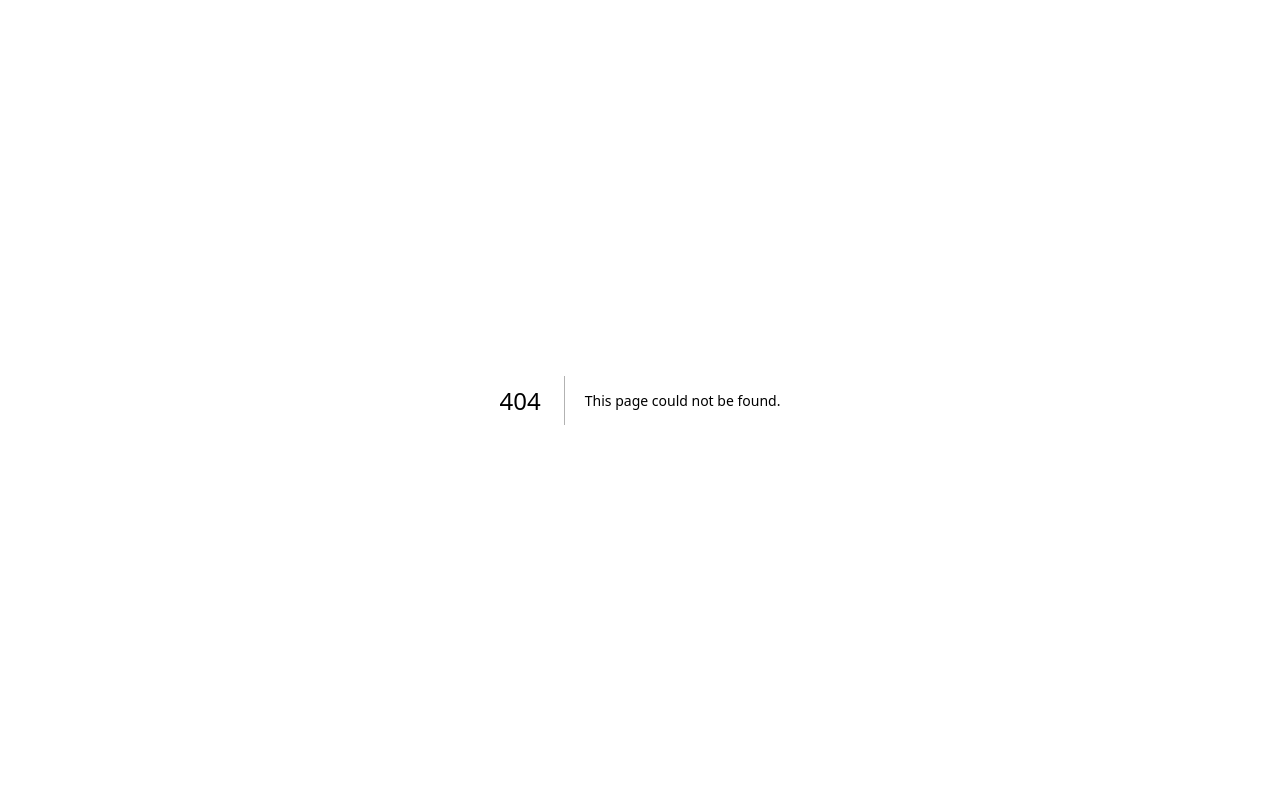
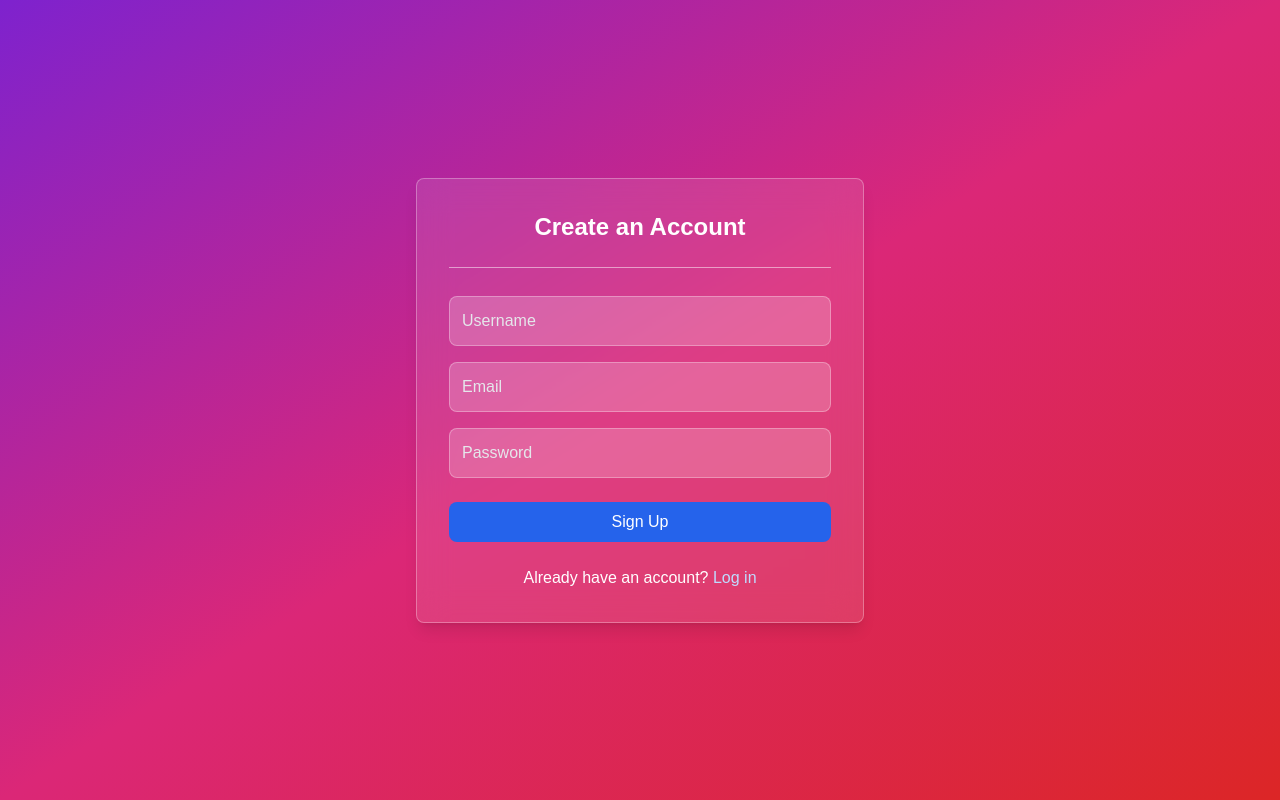
Before and after one commit to nfransec/twocents, a Next.js app: page /signup in a window 1280 px wide. Before the commit this address had no page. Built offline with nearby package versions, Linux system fonts and the light colour scheme.

Commit message:
Initial commit: added login and signup pages with glassmorphism design

```diff
--- /dev/null
+++ b/src/app/login/page.tsx
@@ -0,0 +1,58 @@
+'use client';
+import Link from "next/link";
+import React, { useState } from "react";
+import { useRouter } from "next/navigation";
+
+export default function LoginPage() {
+    const [user, setUser] = useState({
+        email: "",
+        password: "",
+    })
+
+    const onLogin = async () => {
+        // login logic
+    }
+
+    return (
+        <div className="flex items-center justify-center min-h-screen bg-gradient-to-br from-purple-700 via-pink-600 to-red-600">
+            <div className="w-full max-w-md p-8 space-y-6 bg-white bg-opacity-10 backdrop-blur-lg rounded-lg shadow-lg border border-white/30">
+                <h1 className="text-2xl font-semibold text-center text-white">Login</h1>
+                <hr className="mb-6 border-white/50" />
+
+                <div className="space-y-4">
+                    <input
+                        className="w-full p-3 mt-1 bg-white bg-opacity-20 text-white placeholder-gray-200 border border-white/30 rounded-lg focus:outline-none focus:ring-2 focus:ring-blue-500"
+                        type="email"
+                        id="email"
+                        value={user.email}
+                        onChange={(e) => setUser({...user, email: e.target.value})}
+                        placeholder="Email"
+                    />
+
+                    <input
+                        className="w-full p-3 mt-1 bg-white bg-opacity-20 text-white placeholder-gray-200 border border-white/30 rounded-lg focus:outline-none focus:ring-2 focus:ring-blue-500"
+                        type="password"
+                        id="password"
+                        value={user.password}
+                        onChange={(e) => setUser({...user, password: e.target.value})}
+                        placeholder="Password"
+                    />
+                </div>
+
+                <button
+                    onClick={onLogin}
+                    className="w-full px-4 py-2 font-medium text-white bg-blue-600 rounded-lg hover:bg-blue-700 focus:outline-none focus:ring-2 focus:ring-blue-500 focus:ring-offset-2 transition ease-in-out duration-150"
+                >
+                    Login
+                </button>
+
+                <p className="text-center text-white">
+                    Don’t have an account?{' '}
+                    <Link href="/signup" className="text-blue-200 hover:underline">
+                        Sign up
+                    </Link>
+                </p>
+            </div>
+        </div>
+    );
+}
--- /dev/null
+++ b/src/app/signup/page.tsx
@@ -0,0 +1,68 @@
+'use client';
+import Link from "next/link";
+import React, { useState } from "react";
+import { useRouter } from "next/navigation";
+
+export default function SignUpPage() {
+    const [user, setUser] = useState({
+        email: "",
+        password: "",
+        username: "",
+    })
+
+    const onSignup = async () => {
+        // sign-up logic
+    }
+
+    return (
+        <div className="flex items-center justify-center min-h-screen bg-gradient-to-br from-purple-700 via-pink-600 to-red-600">
+            <div className="w-full max-w-md p-8 space-y-6 bg-white bg-opacity-10 backdrop-blur-lg rounded-lg shadow-lg border border-white/30">
+                <h1 className="text-2xl font-semibold text-center text-white">Create an Account</h1>
+                <hr className="mb-6 border-white/50" />
+
+                <div className="space-y-4">
+                    <input
+                        className="w-full p-3 mt-1 bg-white bg-opacity-20 text-white placeholder-gray-200 border border-white/30 rounded-lg focus:outline-none focus:ring-2 focus:ring-blue-500"
+                        type="text"
+                        id="username"
+                        value={user.username}
+                        onChange={(e) => setUser({...user, username: e.target.value})}
+                        placeholder="Username"
+                    />
+
+                    <input
+                        className="w-full p-3 mt-1 bg-white bg-opacity-20 text-white placeholder-gray-200 border border-white/30 rounded-lg focus:outline-none focus:ring-2 focus:ring-blue-500"
+                        type="email"
+                        id="email"
+                        value={user.email}
+                        onChange={(e) => setUser({...user, email: e.target.value})}
+                        placeholder="Email"
+                    />
+
+                    <input
+                        className="w-full p-3 mt-1 bg-white bg-opacity-20 text-white placeholder-gray-200 border border-white/30 rounded-lg focus:outline-none focus:ring-2 focus:ring-blue-500"
+                        type="password"
+                        id="password"
+                        value={user.password}
+                        onChange={(e) => setUser({...user, password: e.target.value})}
+                        placeholder="Password"
+                    />
+                </div>
+
+                <button
+                    onClick={onSignup}
+                    className="w-full px-4 py-2 font-medium text-white bg-blue-600 rounded-lg hover:bg-blue-700 focus:outline-none focus:ring-2 focus:ring-blue-500 focus:ring-offset-2 transition ease-in-out duration-150"
+                >
+                    Sign Up
+                </button>
+
+                <p className="text-center text-white">
+                    Already have an account?{' '}
+                    <Link href="/login" className="text-blue-200 hover:underline">
+                        Log in
+                    </Link>
+                </p>
+            </div>
+        </div>
+    )
+}
```
Also changed, not shown: package.json (+10 -4 lines), src/database/database.ts (added, +20 -0 lines), src/app/api/users/login/route.ts (added), src/app/api/users/signup/route.ts (added), 2 other files (tests, documents, lock files or other folders).
